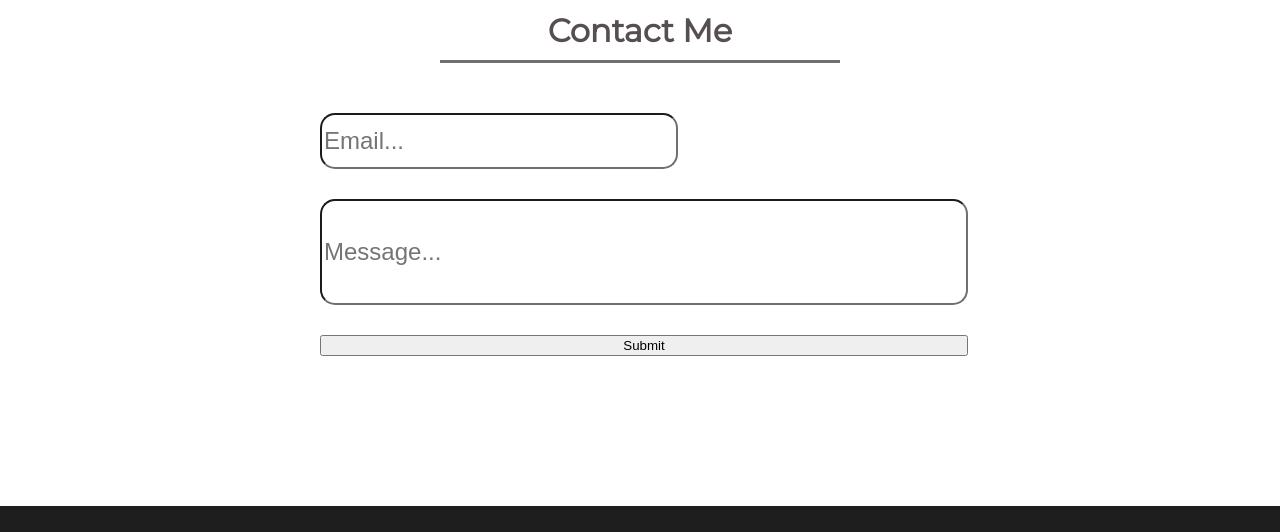
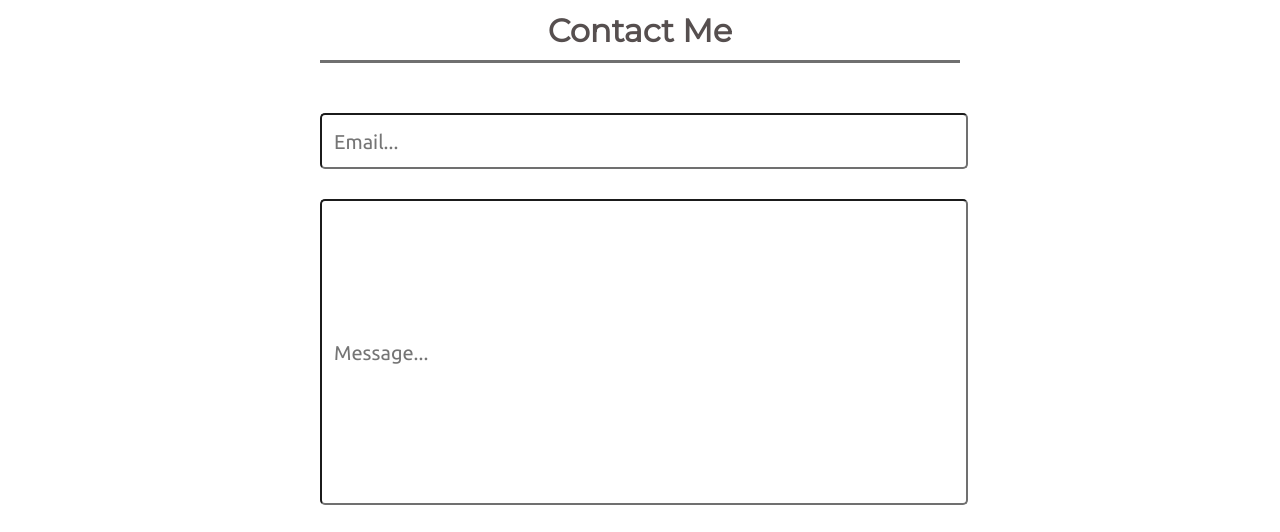
Before and after one commit to harrisj09/Personal-Site, a plain HTML site: page index.html in a window 1280 px wide. Shown: the part 3010-3542 px from the top of the page. Drawn offline with Linux system fonts and the light colour scheme.

Commit message:
Updated contact

```diff
--- a/assets/styles/style.css
+++ b/assets/styles/style.css
@@ -238,18 +238,10 @@ ul {
     color: #564F4F;
     margin: 100px 0 0 0;
     padding-bottom: 10px;
-    width: 400px;
+    width: 50vw;
     text-align: center;
     font-size: 2em;
     border-bottom: 3px solid #707070;
-}
-
-#contact>p {
-    font-size: 1.25em;
-}
-
-#contact__in--dev {
-    color: red;
 }
 
 #contact > .contact-body {
@@ -268,16 +260,32 @@ ul {
 
 .form__input {
     height: 50px;
-    width: 350px;
+    width: 50vw;
     margin-bottom: 30px;
-    border-radius: 15px;
+    border-radius: 5px;
     font-size: 1.5rem;
     border-color: #707070;
 }
 
 .form__input--message {
     width: 50vw;
-    height: 100px;
+    height: 300px;
+}
+
+.form__input::placeholder {
+    padding-left: 10px;
+    font-family: 'Ubuntu', sans-serif;
+    font-size: 1.25rem;
+}
+
+.form__input--message::placeholder {
+
+}
+
+.form__input--submit {
+    font-family: 'Ubuntu', sans-serif;
+    color: white;
+    background-color: #302D2D;
 }
 
 /*
--- a/index.html
+++ b/index.html
@@ -12,6 +12,7 @@
     <!-- FONTS -->
     <link href="https://fonts.googleapis.com/css?family=Fira+Sans|Staatliches&display=swap" rel="stylesheet">
     <link href="https://fonts.googleapis.com/css?family=Montserrat&display=swap" rel="stylesheet">
+    <link href="https://fonts.googleapis.com/css?family=Ubuntu&display=swap" rel="stylesheet">
 </head>
 <body>
 <!-- NAV BAR -->
@@ -110,7 +111,7 @@
             <div class="form__wrapper">
                     <input class="form__input" type="text" placeholder="Email...">
                     <input class="form__input form__input--message" type="text" placeholder="Message...">
-                    <input type="submit" value="Submit">
+                    <input class="form__input form__input--submit" type="submit" value="Submit">
             </div>
 
         </form>
```
Also changed, not shown: assets/images/linux.png (deleted), assets/images/mysql.png (deleted), assets/images/ubuntu.png (deleted).
